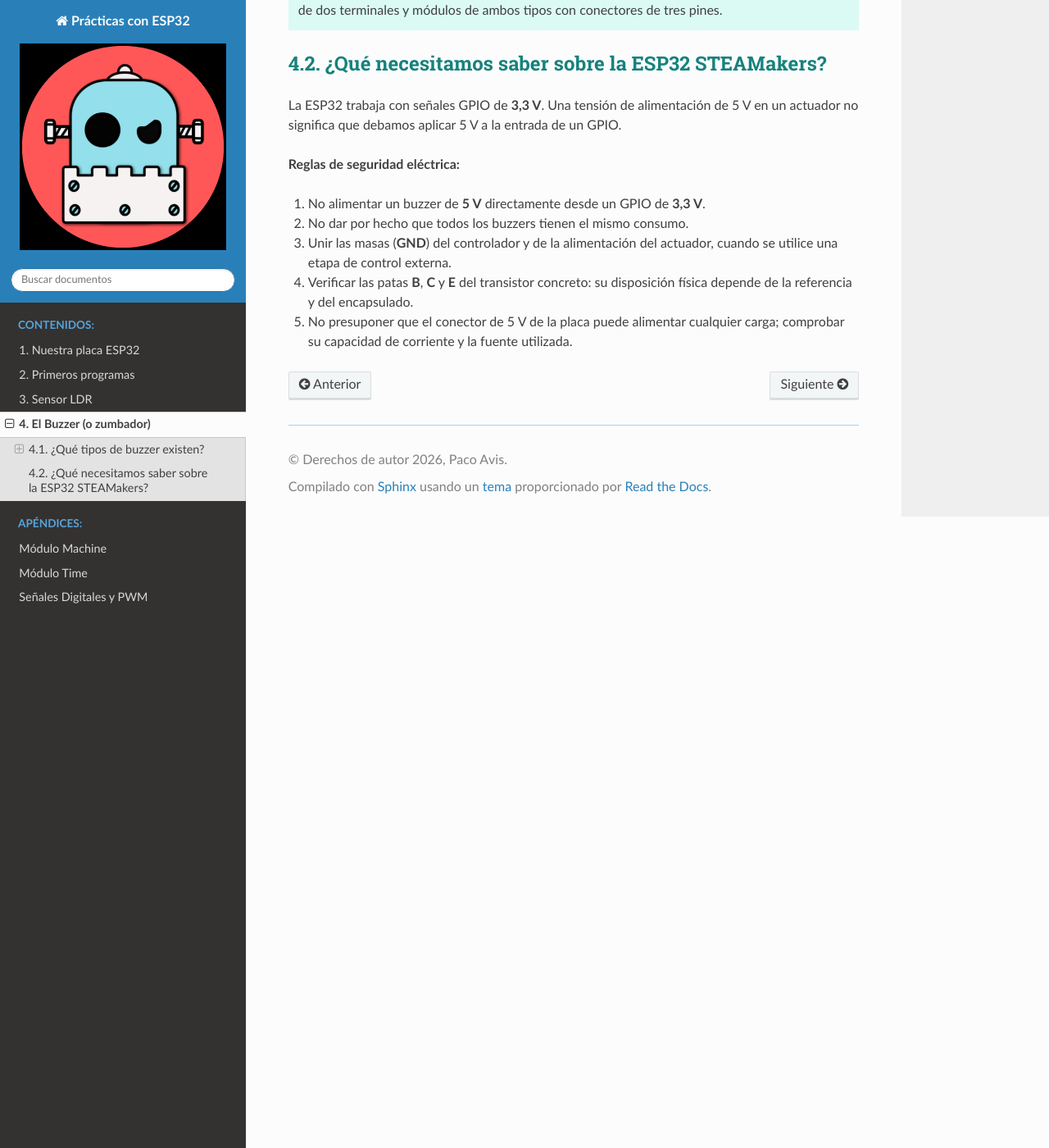
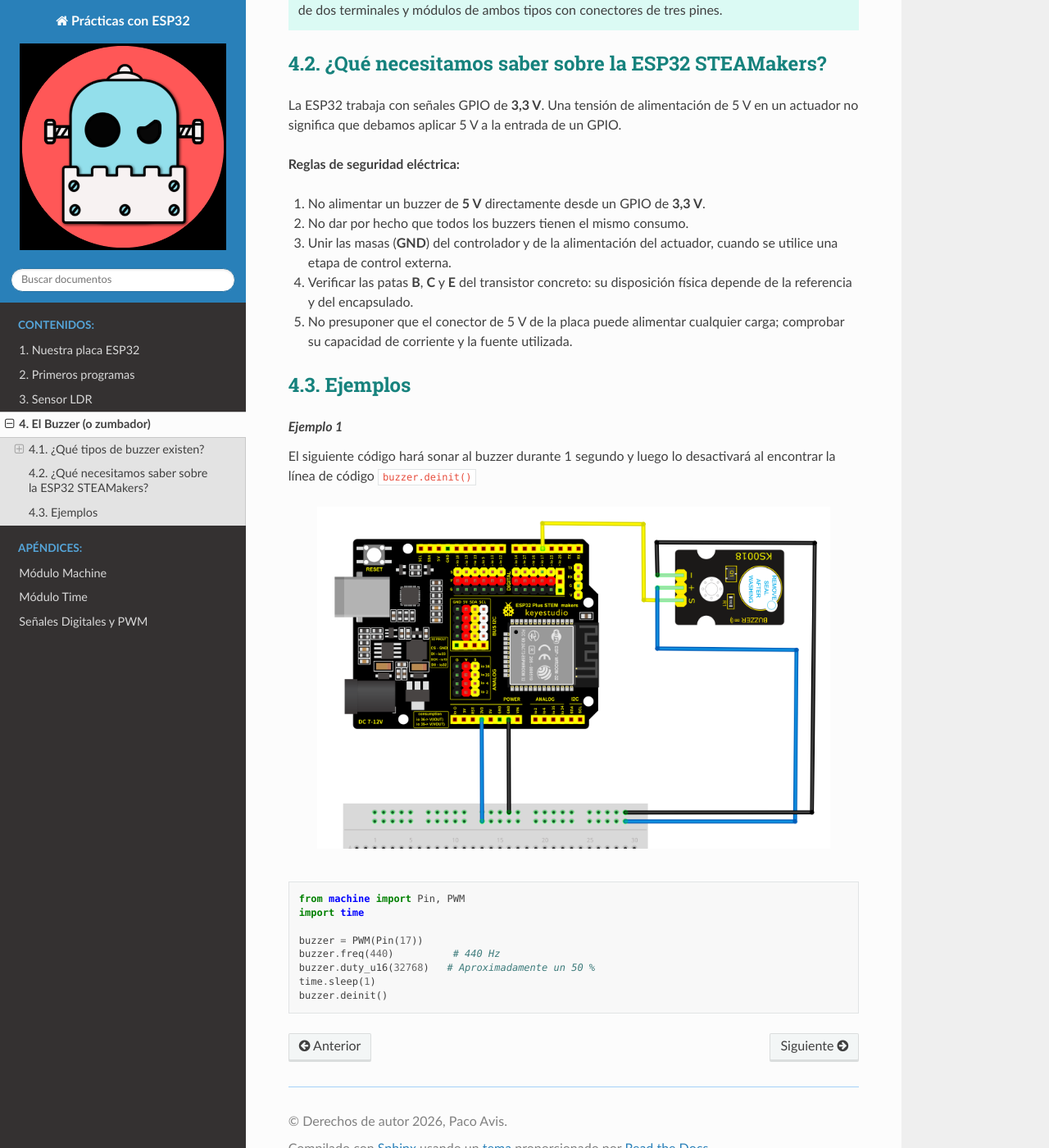
Before and after one commit to lumomakers/practicas-esp32, a Sphinx documentation site: the page built from source/capitulo4.rst, in a window 1280 px wide and 1400 px high, scrolled down 2052 px. Shown: the whole window at 82% size. Built offline with Sphinx 7.4.7 and the Read the Docs theme 3.1.0, drawn with Linux system fonts in a browser that asks for light colours.

Commit message:
Modificando capitulo 4

```diff
--- a/source/apendice3.rst
+++ b/source/apendice3.rst
@@ -76,7 +76,7 @@ Recuerda que ``duty_u16()`` acepta valores comprendidos entre **0 y 65535**. Apr
    :header-rows: 1
    :widths: 30 30
 
-   *  - duty_u16()
+   *  - ``duty_u16()``
       - Ciclo de trabajo
    *  - 0
       - 0%
--- a/source/capitulo4.rst
+++ b/source/capitulo4.rst
@@ -128,3 +128,30 @@ La ESP32 trabaja con señales GPIO de **3,3 V**. Una tensión de alimentación d
 #. Unir las masas (**GND**) del controlador y de la alimentación del actuador, cuando se utilice una etapa de control externa.
 #. Verificar las patas **B**, **C** y **E** del transistor concreto: su disposición física depende de la referencia y del encapsulado.
 #. No presuponer que el conector de 5 V de la placa puede alimentar cualquier carga; comprobar su capacidad de corriente y la fuente utilizada.
+
+Ejemplos
+----------
+
+.. rubric:: *Ejemplo 1*
+
+El siguiente código hará sonar al buzzer durante 1 segundo y luego lo desactivará al encontrar la línea de código ``buzzer.deinit()``
+
+.. container:: imagen-separada
+
+    .. image:: /_static/capitulo4/circuito_buzzer_01.png
+        :alt: Detalle de la placa
+        :align: center
+        :width: 90%
+
+
+
+.. code-block:: python
+
+   from machine import Pin, PWM
+   import time
+
+   buzzer = PWM(Pin(17))
+   buzzer.freq(440)          # 440 Hz
+   buzzer.duty_u16(32768)   # Aproximadamente un 50 %
+   time.sleep(1)
+   buzzer.deinit()
--- a/source/index.rst
+++ b/source/index.rst
@@ -10,8 +10,8 @@ Prácticas con ESP32
 
 
 .. toctree::
-   :maxdepth: 3
-   :numbered: 4
+   :maxdepth: 4
+   :numbered: 3
    :caption: Contenidos:
 
 
```
Also changed, not shown: source/_static/capitulo4/circuito_buzzer_01.png (added).
